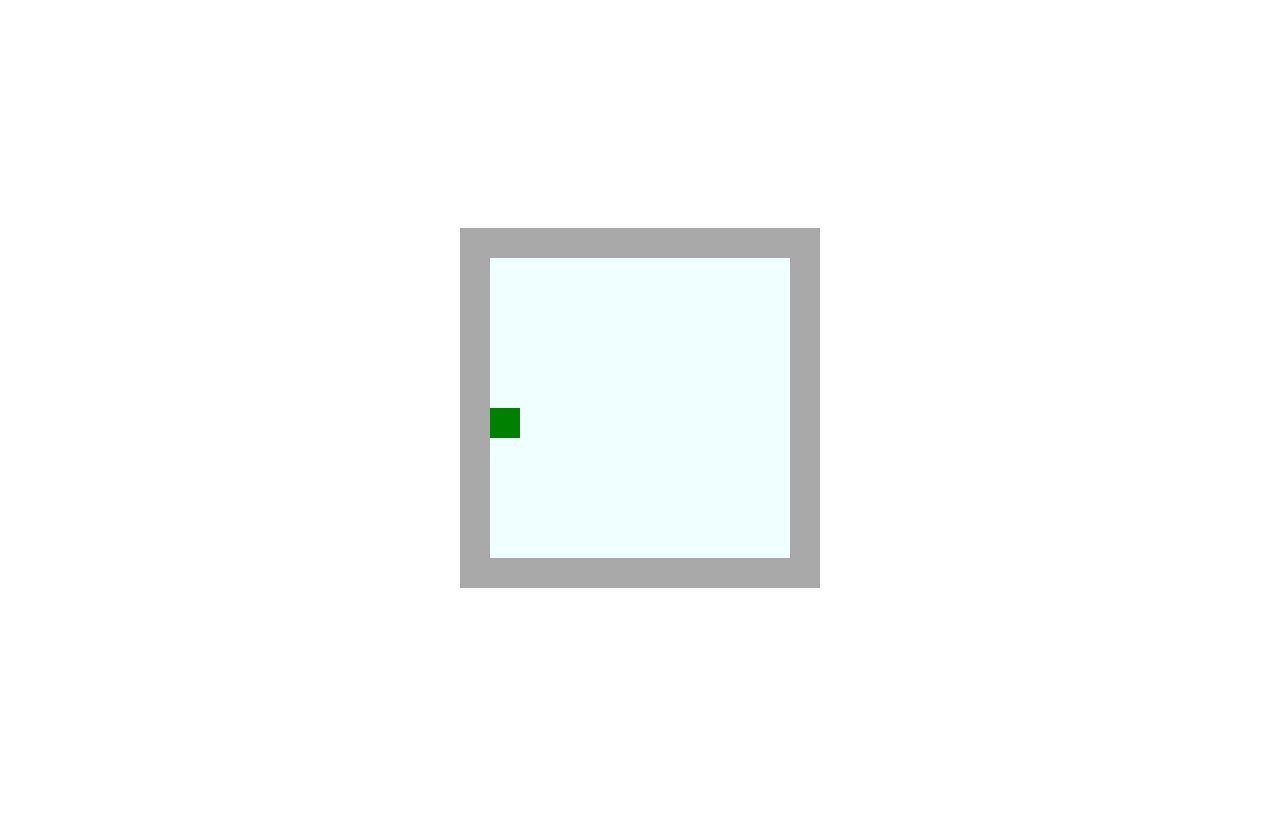
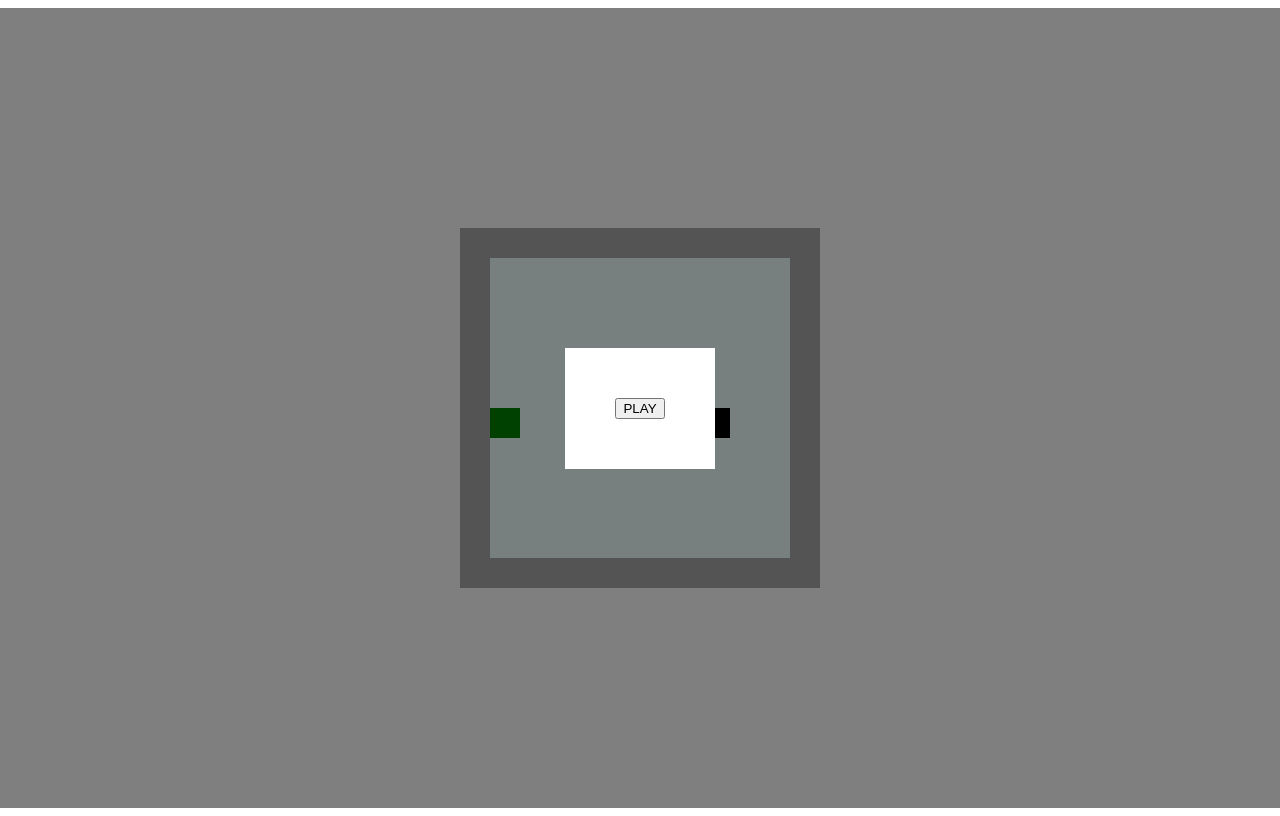
Before and after one commit to unpolaco/warsawjs-workshop-47-reactive-snake, a React (Create React App) app: page / in a window 1280 px wide. Built offline with nearby package versions, Linux system fonts and the light colour scheme.

Commit message:
handle pause/unpause game

```diff
--- a/src/App.js
+++ b/src/App.js
@@ -19,8 +19,15 @@ function App() {
 	}
 
 	return (
-		<GameContext.Provider value={{ speed, gridSize, increaseSpeed }}>
-			<Game />
+		<GameContext.Provider value={{
+				speed,
+				gridSize,
+				increaseSpeed,
+				paused,
+				unpauseGame,
+				pauseGame
+			}}>
+				<Game />
 		</GameContext.Provider>
 	);
 }
--- a/src/game/Game.js
+++ b/src/game/Game.js
@@ -2,12 +2,16 @@ import React, {useContext} from 'react';
 import GameContext from './GameContext'
 import useGame from './useGame'
 import GameGrid from './GameGrid.jsx'
+import GameMenu from './GameMenu';
 
 export default function Game() {
-  const { gridSize, speed, increaseSpeed  } = useContext(GameContext);
-  const { fruit, snake } = useGame({ gridSize, speed, increaseSpeed });
+  const { gridSize, paused  } = useContext(GameContext);
+  const { fruit, snake } = useGame();
 
   return (
+    <>
+    {paused ? <GameMenu/> : null}
     <GameGrid gridSize={gridSize} fruit={fruit} snake={snake} />
+    </>
   )
 }
--- a/src/game/useGame.js
+++ b/src/game/useGame.js
@@ -1,9 +1,13 @@
 import { useState, useContext } from 'react';
 import useGameDirection from './useGameDirection';
 import useGameLoop from './useGameLoop';
-import GameContext from './GameContext'
+import GameContext from './GameContext';
+import useSpaceDownEvent from './useSpaceDownEvent';
+
 export default function useGame() {
-	const { gridSize, speed, increaseSpeed  } = useContext(GameContext);
+	const { gridSize, speed, increaseSpeed, pauseGame, paused } = useContext(
+		GameContext
+	);
 	const [snake, setSnake] = useState([
 		{ x: gridSize / 2, y: gridSize / 2 },
 		{ x: gridSize / 2, y: gridSize / 2 + 1 },
@@ -15,11 +19,14 @@ export default function useGame() {
 	});
 	const direction = useGameDirection('up');
 	useGameLoop({ speed, onTick: handleGameTick });
+	useSpaceDownEvent(pauseGame);
 
 	function handleGameTick() {
+		if (!paused) {
 			const [snakeHead] = snake;
 			const newSnakeHead = { ...snakeHead };
-		const fruitEaten = fruit.x === newSnakeHead.x && fruit.y === newSnakeHead.y;
+			const fruitEaten =
+				fruit.x === newSnakeHead.x && fruit.y === newSnakeHead.y;
 
 			if (fruitEaten) {
 				setFruit({
@@ -42,6 +49,7 @@ export default function useGame() {
 				: [newSnakeHead, ...snake.slice(0, snake.length - 1)];
 			setSnake(newSnake);
 		}
+	}
 
 	function randomIndex(n) {
 		return Math.floor(Math.random() * n);
--- /dev/null
+++ b/src/game/useSpaceDownEvent.js
@@ -0,0 +1,17 @@
+import { useEffect } from 'react';
+
+export default function useSpaceDownEvent(handler) {
+  useEffect(() => {
+    function handleKeyDown(event) {
+      if (event.keyCode === 32) {
+        handler();
+      }
+    }
+
+    document.addEventListener('keydown', handleKeyDown);
+
+    return () => {
+      document.removeEventListener('keydown', handleKeyDown);
+    };
+  }, [handler]);
+}
```
Lines whose indentation alone changed are shown as unchanged.
